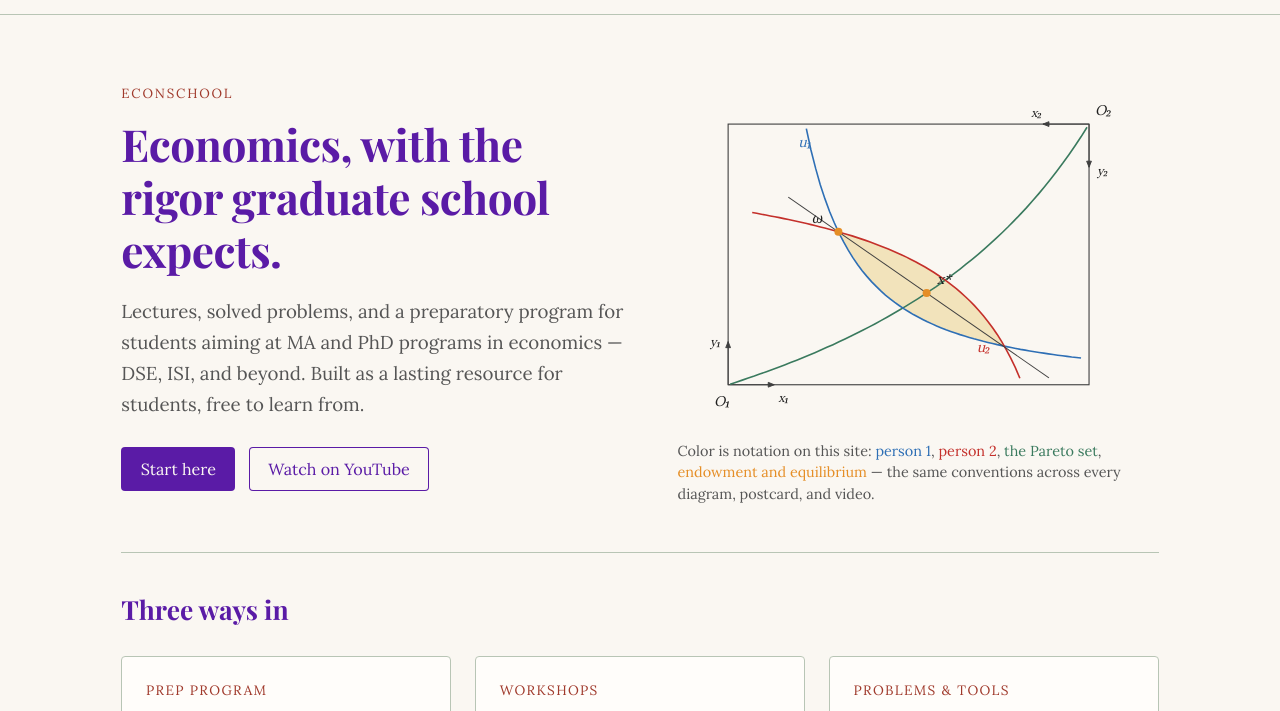
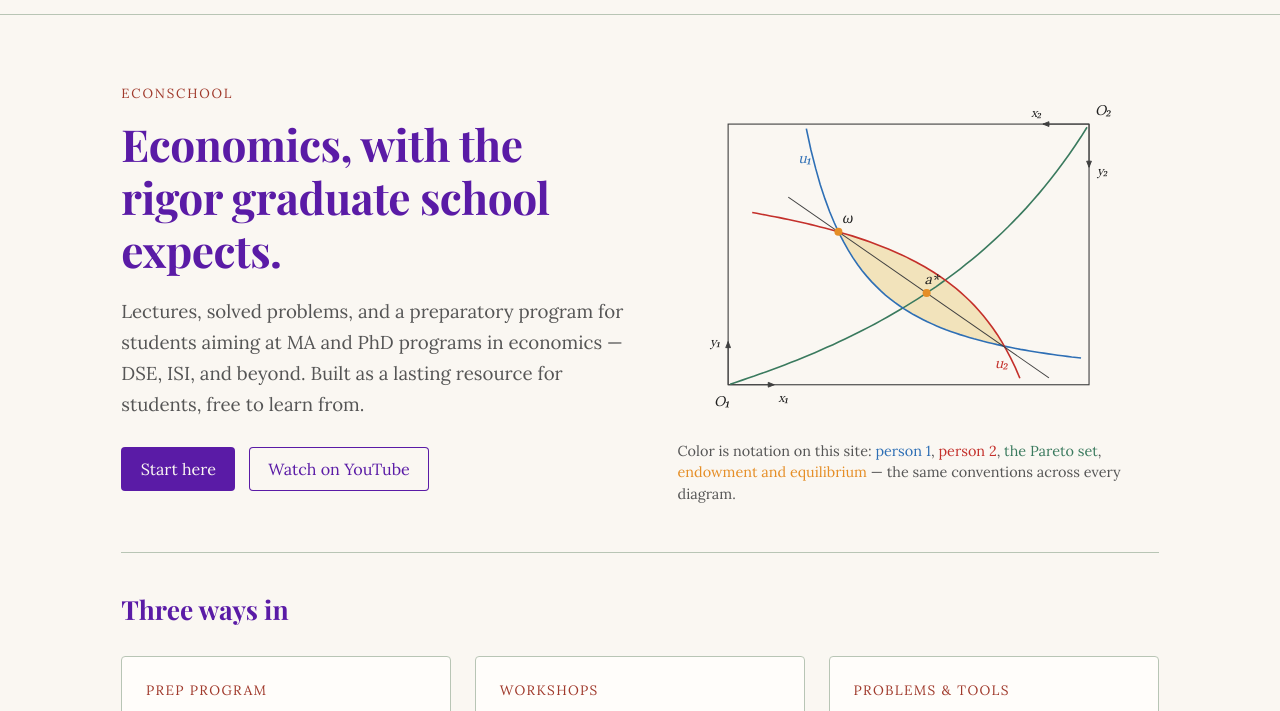
Before and after one commit to econschool/econschool.github.io, an Astro site: page / in a window 1280 px wide. Shown: the part 62-773 px from the top of the page. Built offline with nearby package versions, Linux system fonts and the light colour scheme; Astro itself is replaced by a stand-in of ours.

Commit message:
Update Hero on homepage

```diff
--- a/src/components/EdgeworthHero.astro
+++ b/src/components/EdgeworthHero.astro
@@ -50,10 +50,10 @@
       <text x="32" y="256" font-size="12">y₁</text>
       <text x="352" y="28" font-size="12">x₂</text>
       <text x="418" y="86" font-size="12">y₂</text>
-      <text x="134" y="134">ω</text>
-      <text x="258" y="195">x*</text>
-      <text x="120" y="58" fill="var(--es-agent1)">u₁</text>
-      <text x="298" y="262" fill="var(--es-agent2)">u₂</text>
+      <text x="164" y="134">ω</text>
+      <text x="246" y="195">a*</text>
+      <text x="120" y="74" fill="var(--es-agent1)">u₁</text>
+      <text x="316" y="278" fill="var(--es-agent2)">u₂</text>
     </g>
   </svg>
   <figcaption class="fine">
@@ -61,7 +61,7 @@
     <span style="color: var(--es-agent2)">person 2</span>,
     <span style="color: var(--es-pareto)">the Pareto set</span>,
     <span style="color: var(--es-equilibrium)">endowment and equilibrium</span> — the
-    same conventions across every diagram, postcard, and video.
+    same conventions across every diagram.
   </figcaption>
 </figure>
 
```
